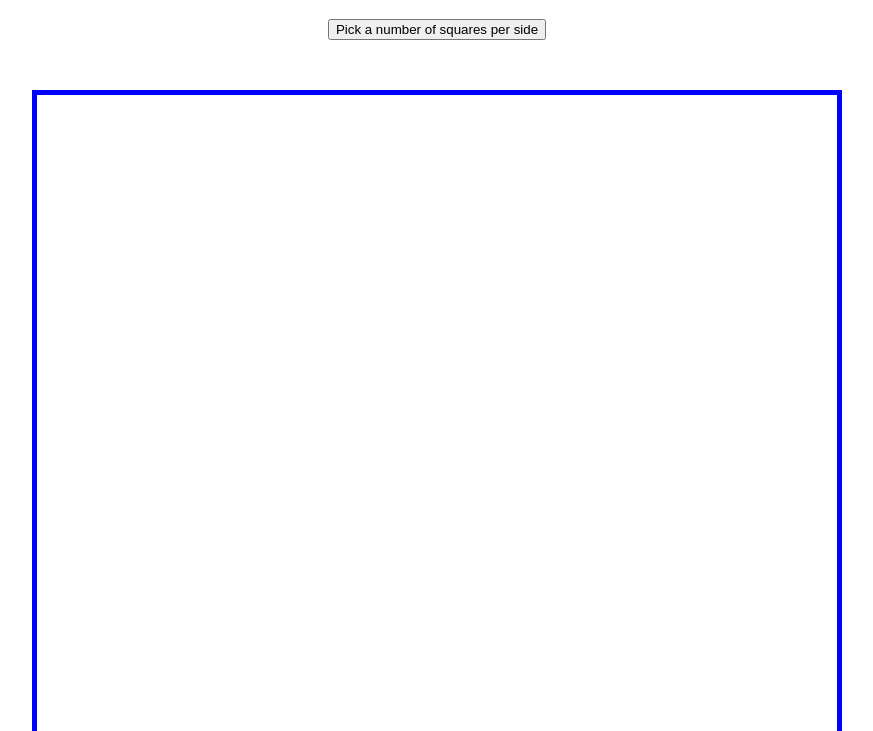
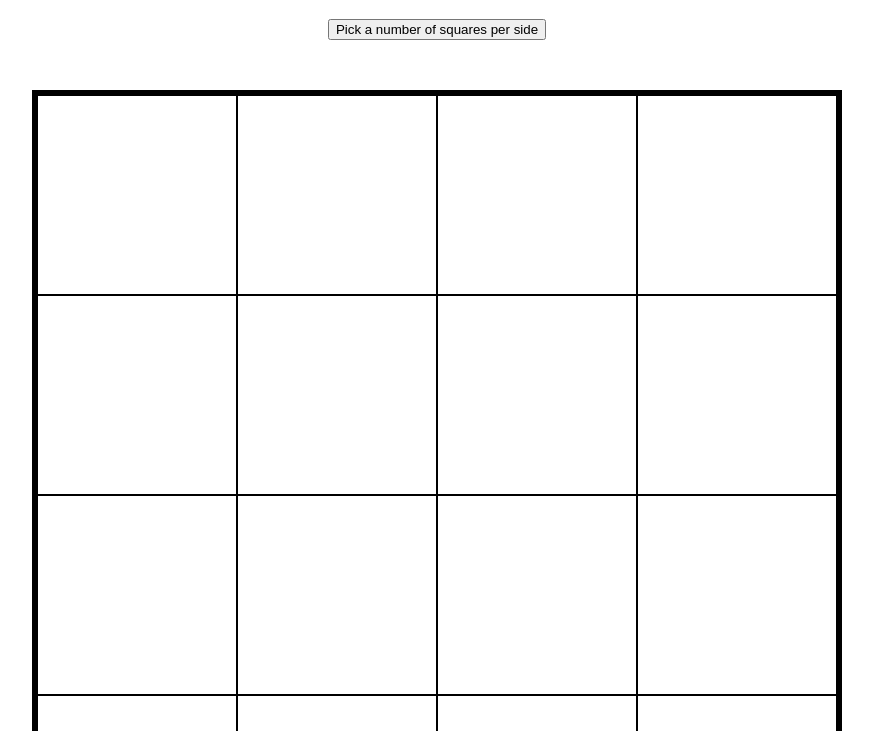
Before and after one commit to ConorColwell97/Etch-a-Sketch, a plain HTML site: page index.html in a window 1280 px wide. Shown: the part 69-800 px from the top of the page, without its empty margins (203-1076 px from the left). Drawn offline with Linux system fonts and the light colour scheme.

Commit message:
Added default number of squares per side and changed grid border color
The default squares per side is 16 and the grid
border color is now black

```diff
--- a/script.js
+++ b/script.js
@@ -1,5 +1,8 @@
 const btn = document.querySelector('button');
 const container = document.querySelector('#container');
+
+// Default value of squares per side
+addSquares(16);
 
 btn.addEventListener('click', () => {
     let numOfSquares = prompt('Enter squares per side');
@@ -8,7 +11,7 @@ btn.addEventListener('click', () => {
     if ((numOfSquares <= 0 || numOfSquares > 100) && numOfSquares != null) {
         alert('Number is either too big or too small! Try again');
     } else {
-        addSquares(numOfSquares ** 2);
+        addSquares(parseInt(numOfSquares ** 2));
     }
 });
 
@@ -19,9 +22,12 @@ function addSquares(numOfSquares) {
         square.classList.add('square');
 
         // Calculate the size each square needs to be to fit into the grid
-        const size = 800 / Math.sqrt(numOfSquares);
-        square.style.width = `${size - 2}px`;
-        square.style.height = `${size - 2}px`;
+        const gridSize = 800;
+        const squareSize = gridSize / Math.sqrt(numOfSquares);
+
+        // Subtracting 2 from sqaureSize accounts for border
+        square.style.width = `${squareSize - 2}px`;
+        square.style.height = `${squareSize - 2}px`;
 
         // Assign random rgb values
         let val1 = parseInt(Math.random() * 255);
--- a/styles.css
+++ b/styles.css
@@ -20,7 +20,7 @@ body {
     margin: auto;
     align-self: center;
     margin-bottom: 50px;
-    border: 5px solid blue;
+    border: 5px solid black;
 }
 
 .square {
```
